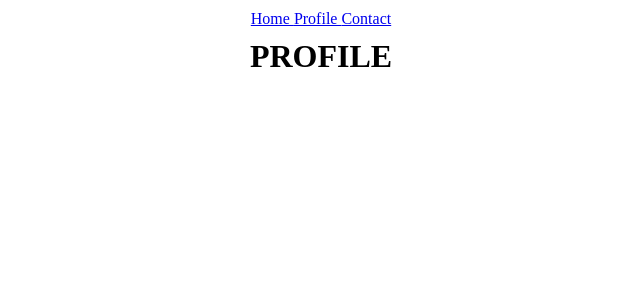
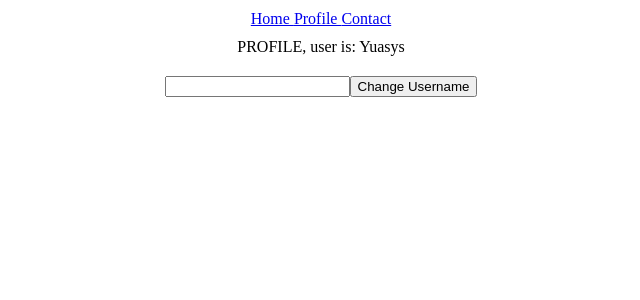
Before and after one commit to yuasys/episode1, a React (Vite) app: page /profile in a window 1280 px wide. Shown: the top 300 px of the page, without its empty margins (319-959 px from the left). Built offline with nearby package versions, Linux system fonts and the light colour scheme.

Commit message:
ChangeUserName by useState

```diff
--- a/src/App.jsx
+++ b/src/App.jsx
@@ -1,19 +1,22 @@
 import "./App.css";
 import {BrowserRouter as Router, Routes, Route } from 'react-router-dom';
 import {Home} from './pages/Home';
-import {Menu} from './pages/Menu';
+// import {Menu} from './pages/Menu';
 import {Contact} from './pages/Contact';
 import {Navbar} from './pages/Navbar';
 import {Profile} from './pages/Profile';
+import {useState} from 'react';
+
 
 function App() {
+  const [username, setUsername] = useState("Yuasys");
   return (
     <div>
     <Router>
       <Navbar />
       <Routes>
-        <Route path="/" element={<Home/>} />
-        <Route path="/profile" element={<Profile/>} />
+        <Route path="/" element={<Home username={username} />} />
+        <Route path="/profile" element={<Profile username={username} setUsername={setUsername} />} />
         <Route path="/contact" element={<Contact/>} />
         <Route path="*" element={<h1>PAGE NOT FOUND</h1>} />
       </Routes>
--- /dev/null
+++ b/src/components/ChangeProfile.jsx
@@ -0,0 +1,21 @@
+import { useState } from "react";
+
+export const ChangeProfile = (props) => {
+    const [newUsername, setNewUsername] = useState("");
+    return (
+        <div>
+            <input
+                onChange={(event) => {
+                    setNewUsername(event.target.value);
+                }}
+            />
+            <button
+                onClick={() => {
+                    props.setUsername(newUsername);
+                }}
+            >
+                Change Username
+            </button>
+        </div>
+    );
+};
--- a/src/pages/Home.jsx
+++ b/src/pages/Home.jsx
@@ -1,3 +1,3 @@
-export const Home = () => {
-    return <h1> THIS IS THE HOME PAGE </h1>
+export const Home = (props) => {
+    return <h1> This is the home pege and user is: {props.username} </h1>
 };
--- a/src/pages/Profile.jsx
+++ b/src/pages/Profile.jsx
@@ -1,3 +1,11 @@
-export const Profile = () => {
-    return <h1> PROFILE </h1>
+import { ChangeProfile } from "../components/ChangeProfile";
+
+export const Profile = (props) => {
+    return (
+        <div>
+            {" "}
+            PROFILE, user is: {props.username}
+            <ChangeProfile setUsername={props.setUsername} />
+        </div>
+    );
 };
```
